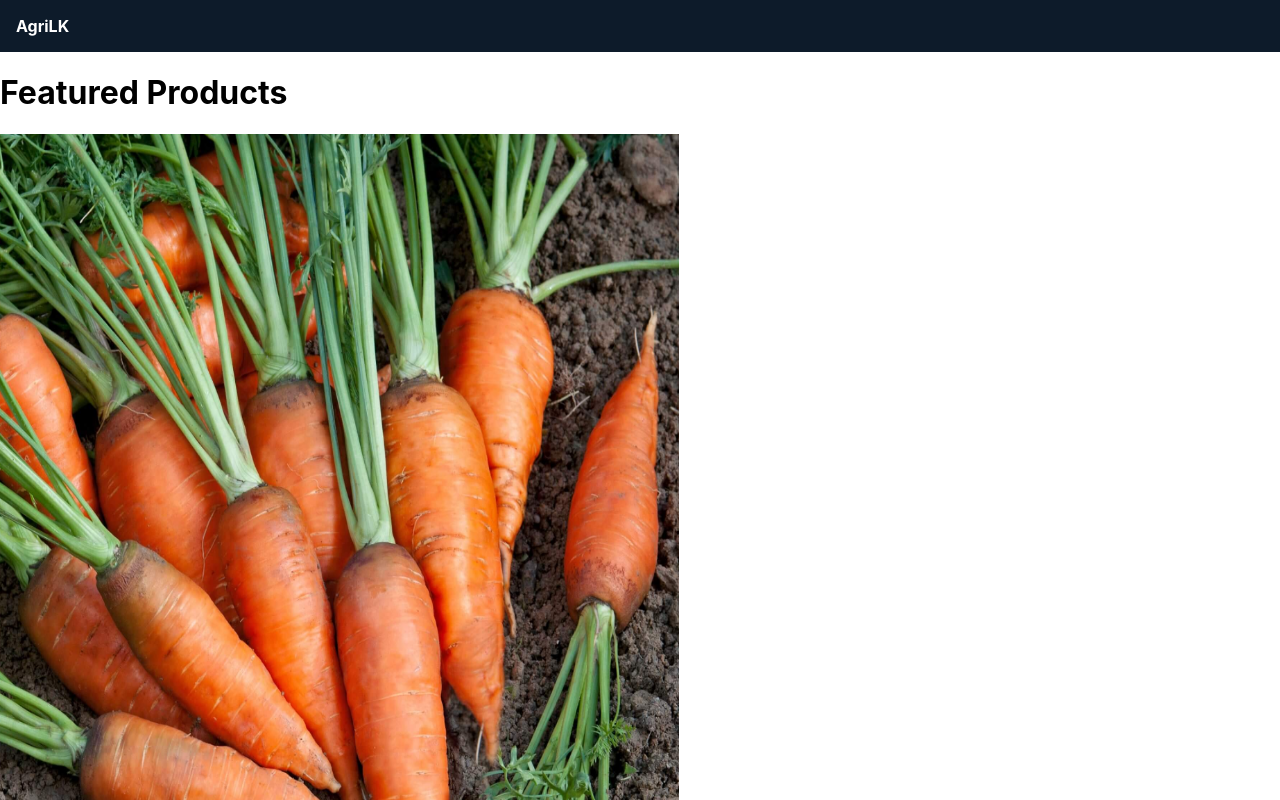
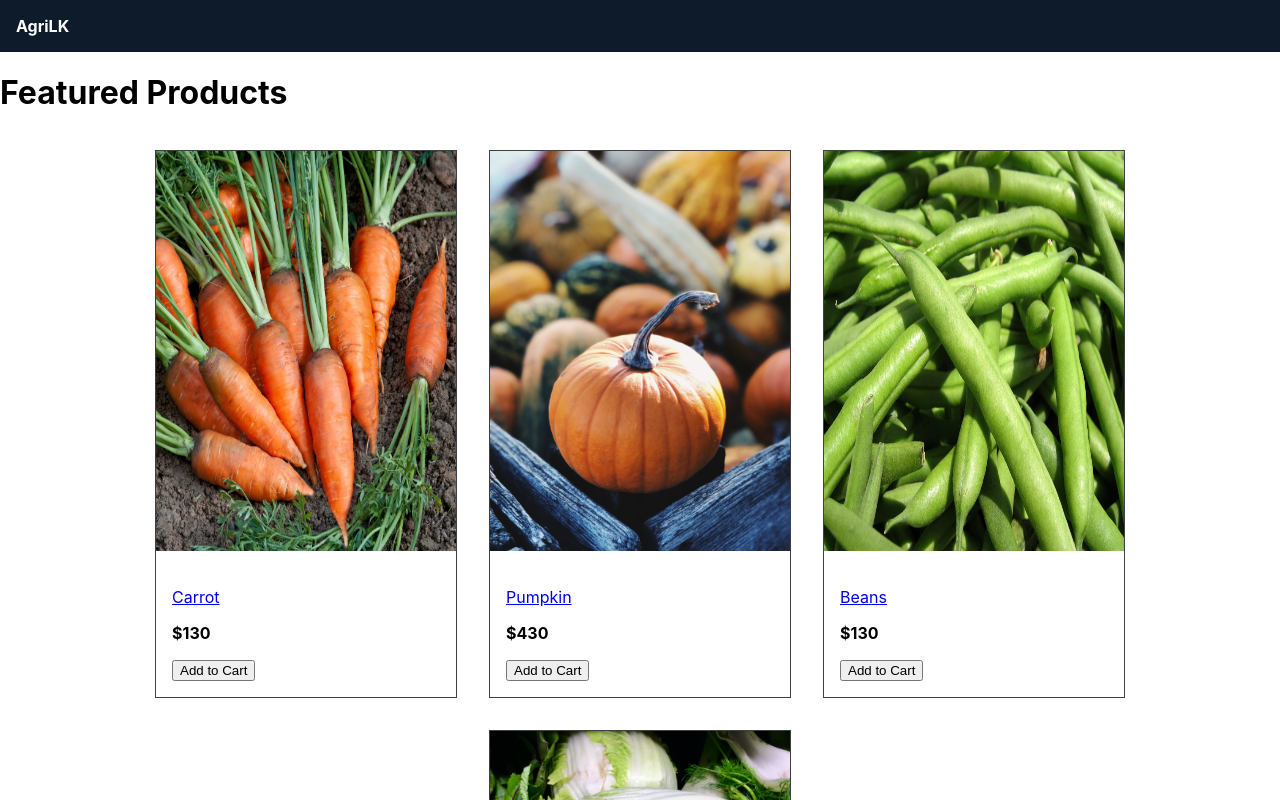
Before and after one commit to ob-hettiarachchi/agri-bot, a React (Create React App) app in the folder AgriLK/frontend/: page / in a window 1280 px wide. Shown: the top 800 px of the page. Built offline with nearby package versions, Linux system fonts and the light colour scheme.

Commit message:
List Products

```diff
--- a/AgriLK/frontend/src/App.js
+++ b/AgriLK/frontend/src/App.js
@@ -8,18 +8,24 @@ function App() {
       </header>
       <main>
         <h1>Featured Products</h1>
-        {data.products.map((product) => (
-          <div>
-            <img
-              src={product.image}
-              alt={product.name}
-              width="679"
-              height="829"
-            />
-            <p>{product.name}</p>
-            <p>{product.price}</p>
-          </div>
-        ))}
+        <div className="products">
+          {data.products.map((product) => (
+            <div className="product" key={product.slug}>
+              <a href={'/product/${product.slug}'}>
+                <img src={product.image} alt={product.name} />
+              </a>
+              <div className="product-info">
+                <a href={'/product/${product.slug}'}>
+                  <p>{product.name}</p>
+                </a>
+                <p>
+                  <strong>${product.price}</strong>
+                </p>
+                <button>Add to Cart</button>
+              </div>
+            </div>
+          ))}
+        </div>
       </main>
     </div>
   );
--- a/AgriLK/frontend/src/data.js
+++ b/AgriLK/frontend/src/data.js
@@ -2,67 +2,55 @@ const data = {
   products: [
     {
       name: 'Carrot',
-            slug: 'Carrot',
-            category:'Vegetables',
-            image:'/images/carrot.png',
+      slug: 'Carrot-slug',
+      category: 'Vegetables',
+      image: '/images/carrot.png',
       price: 130,
       countInStock: 50,
       brand: 'local',
       rating: 4.5,
       numReviews: 300,
-            description: 'Organic cultivated carrot for whole sale and retail prices.'
-
+      description:
+        'Organic cultivated carrot for whole sale and retail prices.',
     },
     {
       name: 'Pumpkin',
       slug: 'Pumpkin',
-            category:'Vegetables',
-            image:'/images/Pumpkin.jpg',
+      category: 'Vegetables',
+      image: '/images/Pumpkin.jpg',
       price: 430,
       countInStock: 20,
       brand: 'local',
       rating: 4.8,
       numReviews: 1000,
-            description: 'Organic cultivated Pumpkin for whole sale and retail prices.'
-
+      description:
+        'Organic cultivated Pumpkin for whole sale and retail prices.',
     },
     {
       name: 'Beans',
       slug: 'Beans',
-            category:'Vegetables',
-            image:'/images/Beans.jpg',
+      category: 'Vegetables',
+      image: '/images/Beans.jpg',
       price: 130,
       countInStock: 800,
       brand: 'local',
       rating: 3.5,
       numReviews: 50,
-            description: 'Organic cultivated Beans for whole sale and retail prices.'
-
+      description: 'Organic cultivated Beans for whole sale and retail prices.',
     },
     {
       name: 'Cabbage',
       slug: 'Cabbage',
-            category:'Vegetables',
-            image:'/images/Cabbage.jpg',
+      category: 'Vegetables',
+      image: '/images/Cabbage.jpg',
       price: 130,
       countInStock: 800,
       brand: 'local',
       rating: 3.5,
       numReviews: 50,
-            description: 'Organic cultivated Cabbage for whole sale and retail prices.'
-
+      description:
+        'Organic cultivated Cabbage for whole sale and retail prices.',
     },
-
-
-
-
-
   ],
-
-
-
-
-
-
 };
 export default data;
--- a/AgriLK/frontend/src/index.css
+++ b/AgriLK/frontend/src/index.css
@@ -16,3 +16,25 @@ header a {
   font-weight: bold;
   text-decoration: none;
 }
+main {
+  padding: 1rems;
+}
+.products {
+  display: flex;
+  flex-wrap: wrap;
+  justify-content: center;
+}
+
+.product {
+  border: 1px #404040 solid;
+  margin: 1rem;
+}
+
+.product img {
+  width: 300px;
+  max-width: 400px;
+  height: 400px;
+}
+.product-info {
+  padding: 1rem;
+}
```
Lines whose indentation alone changed are shown as unchanged.
